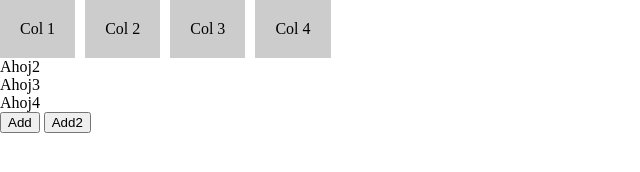
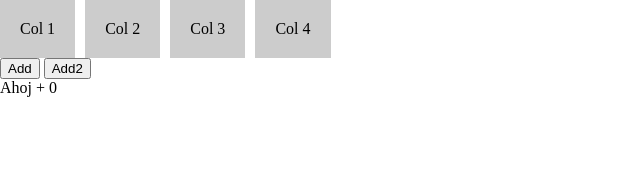
Before and after one commit to M-Baloun/js_basics, a plain HTML site: page index.html in a window 1280 px wide. Both pictures are taken after a click on the button "Add". Shown: the whole page, without its empty margins (0-640 px from the left). Drawn offline with Linux system fonts and the light colour scheme.

Commit message:
js_even_more_basics

```diff
--- a/index.html
+++ b/index.html
@@ -18,10 +18,11 @@
     <div>Col 4</div>
 </div>
 
-<div id="insert-here"></div>
+
 
 <button onclick="insert()">Add</button>
 <button id="click-me">Add2</button>
+<div id="insert-here"></div>
 
 </body>
 </html>
--- a/main.js
+++ b/main.js
@@ -100,13 +100,19 @@ document.addEventListener("DOMContentLoaded", () => {
 
     console.log( divX)
 })
+
+
+const divX = document.getElementById("insert-here");
 */
 
-const divX = document.getElementById("insert-here");
+let counter = 0;
+
+const divX = () => {
+        return document.getElementById("insert-here");
+}
+
 
 document.addEventListener("DOMContentLoaded", () => {
-
-    const divX = document.getElementById("insert-here");
 
     for (let i = 0; i < 3; i++) {
 
@@ -119,5 +125,5 @@ document.addEventListener("DOMContentLoaded", () => {
 })
 
 const insert = () => {
-    alert("insert")
+    divX().innerHTML += '<div>Ahoj + ' + counter++ + '</div>';
 }
```
